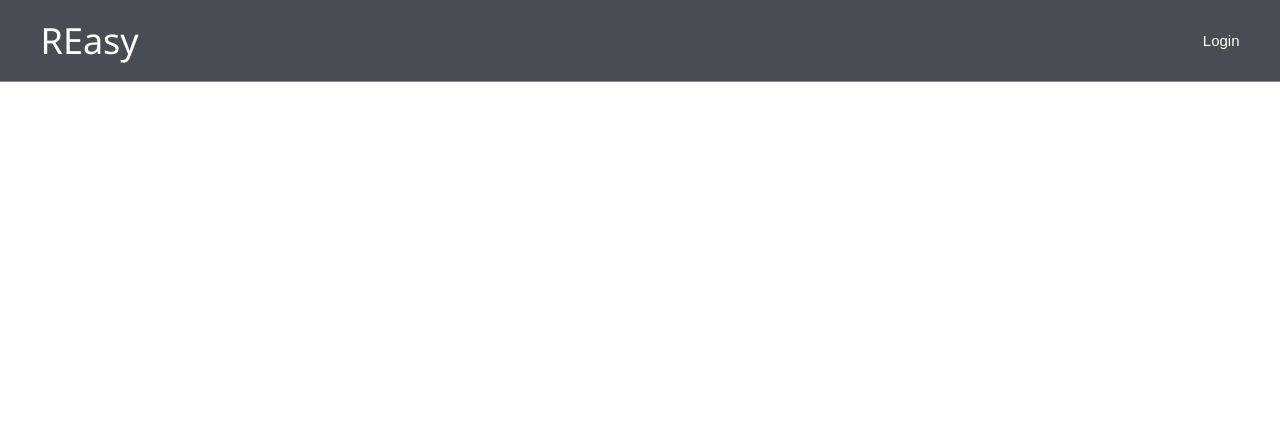
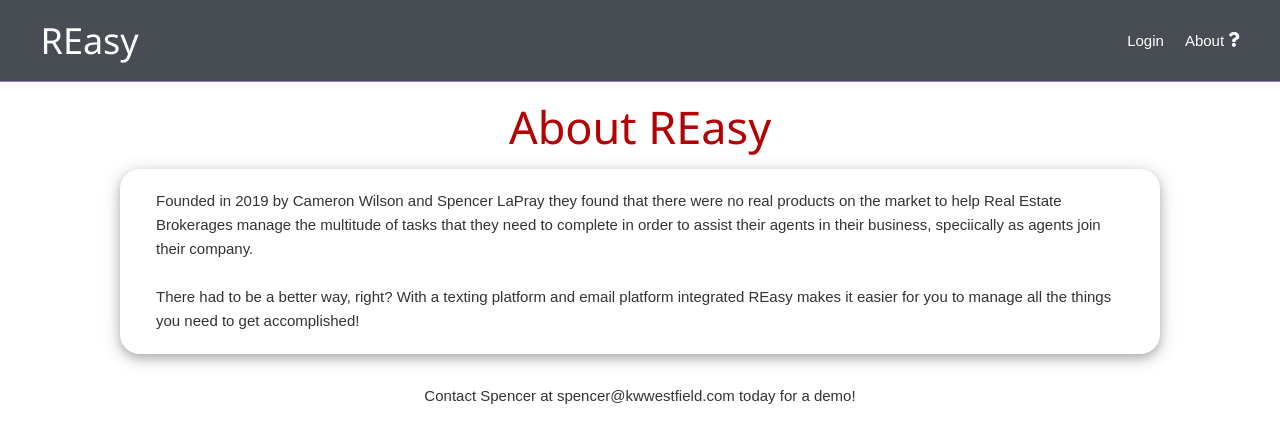
Before and after one commit to sblapray1014/office-management, a React (Create React App) app in the folder client/: page /about in a window 1280 px wide. Shown: the top 442 px of the page. Built offline with nearby package versions, Linux system fonts and the light colour scheme; no server answers.

Commit message:
sendgrid working and about page created for customers to learn about the application

```diff
--- a/client/src/App.js
+++ b/client/src/App.js
@@ -3,6 +3,7 @@ import { BrowserRouter as Router, Route, Switch } from "react-router-dom";
 import "./App.css";
 import Navbar from "./components/layout/Navbar";
 import Landing from "./components/layout/Landing";
+import About from "./components/layout/About";
 import Login from "./components/auth/Login";
 import Register from "./components/auth/Register";
 import UserTask from "./components/tasks/UserTask";
@@ -37,6 +38,7 @@ const App = () => {
             <Switch>
               <PrivateRoute exact path="/Register" component={Register} />
               <Route exact path="/login" component={Login} />
+              <Route exact path="/about" component={About} />
               <PrivateRoute exact path="/users" component={Users} />
               <PrivateRoute exact path="/tasks/me" component={UserTask} />
               <PrivateRoute
--- /dev/null
+++ b/client/src/components/layout/About.js
@@ -0,0 +1,48 @@
+import React, { Fragment } from "react";
+
+const About = () => {
+  return (
+    <Fragment>
+      <h1 style={aboutStyle} className="large text-kw">
+        About REasy
+      </h1>
+      <div
+        className="w3-card-4"
+        style={{ borderRadius: "20px", padding: "20px" }}
+      >
+        <p className="w3-container">
+          Founded in 2019 by Cameron Wilson and Spencer LaPray they found that
+          there were no real products on the market to help Real Estate
+          Brokerages manage the multitude of tasks that they need to complete in
+          order to assist their agents in their business, speciically as agents
+          join their company.
+        </p>
+        <br />
+        <p className="w3-container">
+          There had to be a better way, right? With a texting platform and email
+          platform integrated REasy makes it easier for you to manage all the
+          things you need to get accomplished!
+        </p>
+      </div>
+
+      <p style={contactStyle}>
+        Contact Spencer at spencer@kwwestfield.com today for a demo!
+      </p>
+    </Fragment>
+  );
+};
+
+const aboutStyle = {
+  display: "flex",
+  alignItems: "center",
+  justifyContent: "center"
+};
+
+const contactStyle = {
+  display: "flex",
+  alignItems: "center",
+  justifyContent: "center",
+  marginTop: "30px"
+};
+
+export default About;
--- a/client/src/components/layout/Landing.js
+++ b/client/src/components/layout/Landing.js
@@ -19,11 +19,7 @@ const Landing = ({ isAuthenticated }) => {
             efficiently and get back to what matters most: the people!
           </p>
           <div className="buttons">
-            <Link
-              to="/register"
-              className="btn btn-kw"
-              style={{ color: "white" }}
-            >
+            <Link to="/about" className="btn btn-kw" style={{ color: "white" }}>
               Sign Up
             </Link>
             <Link to="/login" className="btn btn-light">
--- a/client/src/components/layout/Navbar.js
+++ b/client/src/components/layout/Navbar.js
@@ -41,6 +41,11 @@ const Navbar = ({ auth: { isAuthenticated, loading }, logout }) => {
       <li>
         <Link to="/login">Login</Link>
       </li>
+      <li>
+        <Link to="/about">
+          About <i className="fas fa-question" />
+        </Link>
+      </li>
     </ul>
   );
   return (
```
Also changed, not shown: 1 other file (tests, documents, lock files or other folders).
